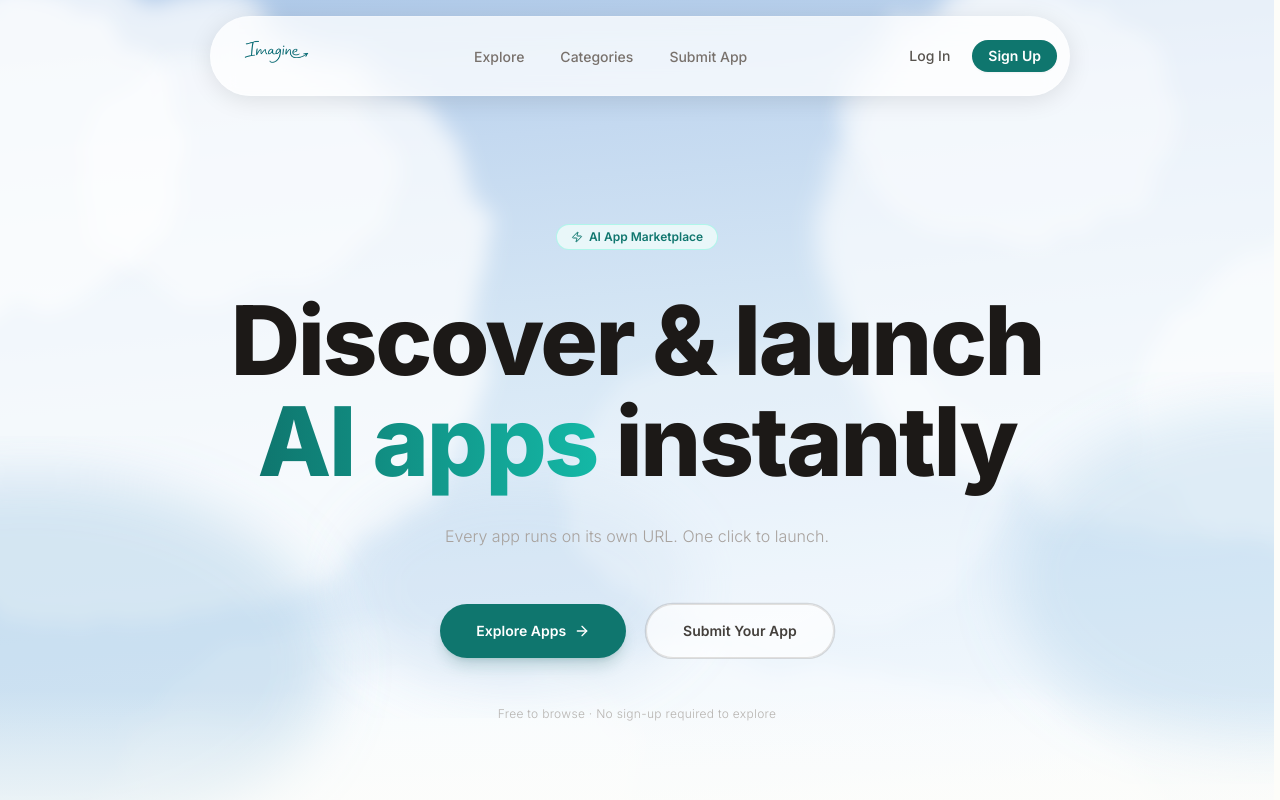
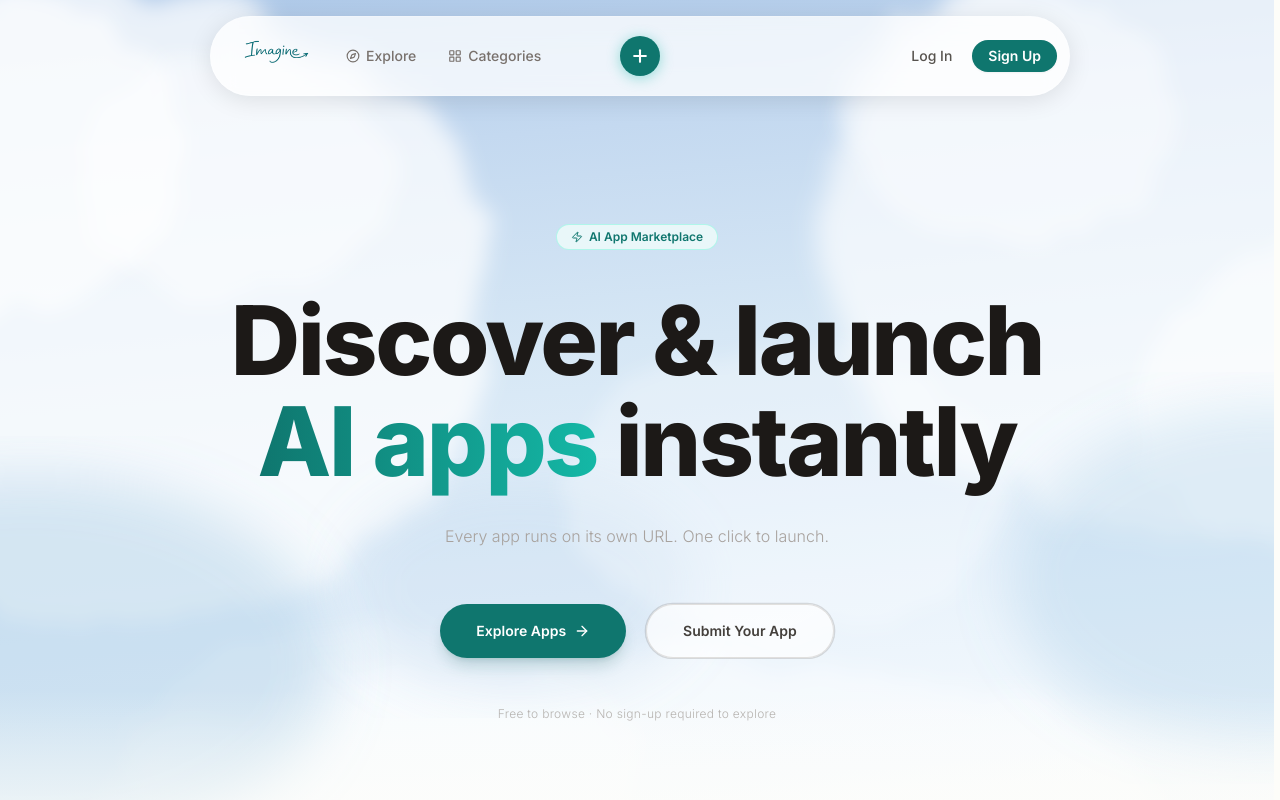
Before and after one commit to idomena/imagine-web, a Next.js app: page / in a window 1280 px wide. Shown: the top 800 px of the page. Built offline with nearby package versions, Linux system fonts and the light colour scheme; no server answers.

Commit message:
refactor: 3-column navbar layout with centered submit button

```diff
--- a/src/components/nav/Navbar.tsx
+++ b/src/components/nav/Navbar.tsx
@@ -4,16 +4,12 @@ import { useEffect, useRef, useState } from 'react'
 import Link from 'next/link'
 import Image from 'next/image'
 import { usePathname, useRouter } from 'next/navigation'
-import { LayoutDashboard, LogOut, Menu, X, LayoutGrid, Plus } from 'lucide-react'
+import {
+  LayoutDashboard, LogOut, Menu, X,
+  LayoutGrid, Compass, Plus,
+} from 'lucide-react'
 import { cn } from '@/lib/utils'
 import { useAuth } from '@/context/AuthContext'
-
-// Desktop center links (unchanged)
-const DESKTOP_NAV = [
-  { href: '/explore',    label: 'Explore'    },
-  { href: '/categories', label: 'Categories' },
-  { href: '/submit',     label: 'Submit App' },
-]
 
 export function Navbar() {
   const { user, logout, isLoading } = useAuth()
@@ -23,7 +19,7 @@ export function Navbar() {
   const [mobileOpen, setMobileOpen] = useState(false)
   const menuRef = useRef<HTMLDivElement>(null)
 
-  // Close drawer on outside click
+  // Close on outside click
   useEffect(() => {
     if (!mobileOpen) return
     const handler = (e: MouseEvent) => {
@@ -35,7 +31,7 @@ export function Navbar() {
     return () => document.removeEventListener('mousedown', handler)
   }, [mobileOpen])
 
-  // Close drawer on route change
+  // Close on navigation
   useEffect(() => { setMobileOpen(false) }, [pathname])
 
   function handleLogout() {
@@ -44,21 +40,25 @@ export function Navbar() {
   }
 
   const displayLabel = user?.displayName || user?.email?.split('@')[0] || ''
-  const exploreActive = pathname === '/explore' || pathname.startsWith('/explore/')
+  const isActive = (href: string) => pathname === href || pathname.startsWith(href + '/')
 
   return (
     <header className="fixed top-3 sm:top-4 left-1/2 -translate-x-1/2 z-50 w-[calc(100%-24px)] sm:w-[calc(100%-48px)] max-w-[860px]">
       <nav className={cn(
-        'flex items-center rounded-full px-2.5 sm:px-3',
-        'bg-white/75 backdrop-blur-md',
+        // 3-column flex: [flex-1 left] [shrink-0 center] [flex-1 right]
+        'flex items-center px-2.5 sm:px-3',
+        'rounded-full bg-white/75 backdrop-blur-md',
         'border border-white/20',
         'shadow-[0_4px_24px_rgba(0,0,0,0.10)]',
       )}>
 
-        {/* ── Logo ──────────────────────────────────────────────────────────── */}
+        {/* ══ LEFT COLUMN — flex-1 ════════════════════════════════════════════ */}
+        <div className="flex flex-1 items-center gap-0.5 sm:gap-1 min-w-0 py-1">
+
+          {/* Logo */}
           <Link
             href="/"
-          className="flex shrink-0 items-center hover:opacity-80 transition-opacity py-1"
+            className="flex shrink-0 items-center hover:opacity-80 transition-opacity"
             aria-label="Imagine — home"
           >
             <Image
@@ -66,88 +66,89 @@ export function Navbar() {
               alt="Imagine"
               width={233}
               height={70}
-            // 30 % taller on mobile; capped at 150 px wide so it doesn't crowd the row
-            className="h-[62px] w-auto max-w-[150px] sm:max-w-none sm:h-[70px] object-contain object-left"
+              // 30 % taller than original 48px; capped at 120px wide on mobile
+              // so the '+' center button always has clear breathing room
+              className="h-[62px] w-auto max-w-[120px] sm:max-w-none sm:h-[70px] object-contain object-left"
               priority
             />
           </Link>
 
-        {/* ── Mobile: Explore text link — always visible ─────────────────── */}
+          {/* Explore — text on desktop, icon on mobile */}
           <Link
             href="/explore"
             className={cn(
-            'md:hidden ml-1.5 shrink-0 px-3 py-1.5 text-sm font-medium rounded-full transition-all duration-150',
-            exploreActive
-              ? 'bg-stone-900 text-white'
-              : 'text-stone-600 hover:text-stone-900 hover:bg-stone-100',
-          )}
-        >
-          Explore
-        </Link>
-
-        {/* ── Spacer ────────────────────────────────────────────────────────── */}
-        <div className="flex-1" />
-
-        {/* ── Desktop center nav ────────────────────────────────────────────── */}
-        <ul className="hidden md:flex items-center gap-1" role="list">
-          {DESKTOP_NAV.map(({ href, label }) => {
-            const active = pathname === href || pathname.startsWith(href + '/')
-            return (
-              <li key={href}>
-                <Link
-                  href={href}
-                  className={cn(
-                    'px-4 py-1.5 text-sm font-medium rounded-full transition-all duration-150',
-                    active
+              'flex shrink-0 items-center gap-1.5 rounded-full transition-all duration-150',
+              // Mobile: icon only (compact square)
+              'p-2 md:px-3.5 md:py-1.5',
+              isActive('/explore')
                 ? 'bg-stone-900 text-white'
                 : 'text-stone-500 hover:text-stone-900 hover:bg-stone-100',
             )}
+            title="Explore"
           >
-                  {label}
+            <Compass className="h-[15px] w-[15px] md:h-3.5 md:w-3.5 shrink-0" aria-hidden />
+            <span className="hidden md:inline text-sm font-medium">Explore</span>
           </Link>
-              </li>
-            )
-          })}
-        </ul>
 
-        {/* ── Spacer ────────────────────────────────────────────────────────── */}
-        <div className="flex-1" />
+          {/* Categories — text on desktop, icon on mobile */}
+          <Link
+            href="/categories"
+            className={cn(
+              'flex shrink-0 items-center gap-1.5 rounded-full transition-all duration-150',
+              'p-2 md:px-3.5 md:py-1.5',
+              isActive('/categories')
+                ? 'bg-stone-900 text-white'
+                : 'text-stone-500 hover:text-stone-900 hover:bg-stone-100',
+            )}
+            title="Categories"
+          >
+            <LayoutGrid className="h-[15px] w-[15px] md:h-3.5 md:w-3.5 shrink-0" aria-hidden />
+            <span className="hidden md:inline text-sm font-medium">Categories</span>
+          </Link>
 
-        {/* ── Mobile: teal '+' Submit button ────────────────────────────────── */}
+        </div>
+
+        {/* ══ CENTER COLUMN — shrink-0, always centered via flex-1 siblings ═══ */}
+        <div className="flex shrink-0 items-center justify-center px-3 sm:px-4">
           <Link
             href="/submit"
             className={cn(
-            'md:hidden mr-1 flex h-8 w-8 shrink-0 items-center justify-center rounded-full',
-            'bg-teal-700 text-white hover:bg-teal-600 active:scale-95 transition-all',
-            'shadow-[0_2px_8px_rgba(20,184,166,0.40)]',
+              'flex h-9 w-9 sm:h-10 sm:w-10 items-center justify-center rounded-full shrink-0',
+              'bg-teal-700 text-white',
+              'hover:bg-teal-600 active:scale-95 transition-all duration-150',
+              'shadow-[0_2px_14px_rgba(20,184,166,0.42)]',
             )}
             aria-label="Submit an app"
             title="Submit App"
           >
-          <Plus className="h-[18px] w-[18px]" strokeWidth={2.5} aria-hidden />
+            <Plus className="h-[18px] w-[18px] sm:h-5 sm:w-5" strokeWidth={2.5} aria-hidden />
           </Link>
+        </div>
 
-        {/* ── Auth area ─────────────────────────────────────────────────────── */}
+        {/* ══ RIGHT COLUMN — flex-1, content pushed to end ════════════════════ */}
+        <div className="flex flex-1 items-center justify-end gap-1">
+
           {isLoading ? (
-          <div className="h-8 w-8 sm:w-32 animate-pulse rounded-full bg-stone-100" />
+            <div className="h-8 w-8 sm:w-28 animate-pulse rounded-full bg-stone-100" />
+
           ) : user ? (
-          <div className="flex items-center gap-1">
-
-            {/* Dashboard — icon + label on desktop only */}
+            <>
+              {/* Dashboard — full label on desktop, hidden on mobile (in hamburger) */}
               <Link
                 href="/dashboard"
-              className="hidden sm:flex items-center gap-1.5 px-3 py-1.5 text-sm font-medium text-stone-500 rounded-full hover:bg-stone-100 hover:text-stone-900 transition-colors"
+                className={cn(
+                  'hidden sm:flex items-center gap-1.5 rounded-full px-3 py-1.5 text-sm font-medium transition-colors',
+                  isActive('/dashboard')
+                    ? 'bg-stone-100 text-stone-900'
+                    : 'text-stone-500 hover:bg-stone-100 hover:text-stone-900',
+                )}
               >
                 <LayoutDashboard className="h-3.5 w-3.5" aria-hidden />
                 Dashboard
               </Link>
 
-            {/* Avatar — full chip on desktop, bare circle on mobile */}
-            <div className={cn(
-              'flex items-center rounded-full',
-              'border border-stone-200 bg-stone-50',
-              'p-1 sm:pl-1.5 sm:pr-3 gap-1.5',
-            )}>
+              {/* Avatar — chip with name on desktop, bare circle on mobile */}
+              <div className="flex items-center gap-1.5 rounded-full border border-stone-200 bg-stone-50 p-1 sm:pl-1.5 sm:pr-3">
                 {user.avatarUrl ? (
                   <Image
                     src={user.avatarUrl}
@@ -162,8 +163,7 @@ export function Navbar() {
                     {displayLabel[0] ?? '?'}
                   </div>
                 )}
-              {/* Name hidden on mobile */}
-              <span className="hidden sm:inline max-w-[90px] truncate text-xs font-medium text-stone-700">
+                <span className="hidden sm:inline max-w-[88px] truncate text-xs font-medium text-stone-700">
                   {displayLabel}
                 </span>
               </div>
@@ -177,30 +177,8 @@ export function Navbar() {
                 <LogOut className="h-3.5 w-3.5" aria-hidden />
               </button>
 
-          </div>
-        ) : (
-          <div className="flex items-center gap-1 sm:gap-1.5">
-            <Link
-              href="/sign-in"
-              className="px-3 sm:px-4 py-1.5 text-sm font-medium text-stone-600 rounded-full hover:bg-stone-100 transition-colors"
-            >
-              Log In
-            </Link>
-            {/* Sign Up hidden on mobile — surfaced in hamburger */}
-            <Link
-              href="/sign-up"
-              className={cn(
-                'hidden sm:inline-flex px-4 py-1.5 text-sm font-semibold rounded-full',
-                'bg-teal-700 text-white hover:bg-teal-600 transition-colors shadow-sm',
-              )}
-            >
-              Sign Up
-            </Link>
-          </div>
-        )}
-
-        {/* ── Mobile hamburger — secondary links only ────────────────────────── */}
-        <div ref={menuRef} className="relative md:hidden ml-1">
+              {/* Mobile hamburger — Dashboard + Sign out */}
+              <div ref={menuRef} className="relative sm:hidden">
                 <button
                   type="button"
                   onClick={() => setMobileOpen(v => !v)}
@@ -214,7 +192,6 @@ export function Navbar() {
                   }
                 </button>
 
-          {/* Dropdown */}
                 {mobileOpen && (
                   <div className={cn(
                     'absolute right-0 top-[calc(100%+10px)] w-52',
@@ -224,28 +201,11 @@ export function Navbar() {
                     'shadow-[0_8px_32px_rgba(0,0,0,0.13)]',
                     'py-1.5',
                   )}>
-
-              {/* Categories */}
-              <Link
-                href="/categories"
-                className={cn(
-                  'flex items-center gap-3 px-4 py-2.5 text-sm font-medium transition-colors',
-                  pathname === '/categories' || pathname.startsWith('/categories/')
-                    ? 'bg-stone-100 text-stone-900'
-                    : 'text-stone-600 hover:bg-stone-50 hover:text-stone-900',
-                )}
-              >
-                <LayoutGrid className="h-4 w-4 shrink-0" aria-hidden />
-                Categories
-              </Link>
-
-              {/* Dashboard — mobile only (hidden in pill on mobile) */}
-              {user && (
                     <Link
                       href="/dashboard"
                       className={cn(
                         'flex items-center gap-3 px-4 py-2.5 text-sm font-medium transition-colors',
-                    pathname === '/dashboard' || pathname.startsWith('/dashboard/')
+                        isActive('/dashboard')
                           ? 'bg-stone-100 text-stone-900'
                           : 'text-stone-600 hover:bg-stone-50 hover:text-stone-900',
                       )}
@@ -253,11 +213,6 @@ export function Navbar() {
                       <LayoutDashboard className="h-4 w-4 shrink-0" aria-hidden />
                       Dashboard
                     </Link>
-              )}
-
-              {/* Sign out */}
-              {user && (
-                <>
                     <div className="mx-3 my-1 h-px bg-stone-100" />
                     <button
                       type="button"
@@ -267,24 +222,65 @@ export function Navbar() {
                       <LogOut className="h-4 w-4 shrink-0" aria-hidden />
                       Sign out
                     </button>
+                  </div>
+                )}
+              </div>
+            </>
+
+          ) : (
+            <>
+              <Link
+                href="/sign-in"
+                className="px-3 sm:px-4 py-1.5 text-sm font-medium text-stone-600 rounded-full hover:bg-stone-100 transition-colors"
+              >
+                Log In
+              </Link>
+              <Link
+                href="/sign-up"
+                className={cn(
+                  'hidden sm:inline-flex px-4 py-1.5 text-sm font-semibold rounded-full',
+                  'bg-teal-700 text-white hover:bg-teal-600 transition-colors shadow-sm',
+                )}
+              >
+                Sign Up
+              </Link>
+
+              {/* Mobile hamburger — Sign Up for guests */}
+              <div ref={menuRef} className="relative sm:hidden">
+                <button
+                  type="button"
+                  onClick={() => setMobileOpen(v => !v)}
+                  className="flex h-8 w-8 items-center justify-center rounded-full text-stone-500 hover:bg-stone-100 hover:text-stone-800 transition-colors"
+                  aria-label={mobileOpen ? 'Close menu' : 'Open menu'}
+                  aria-expanded={mobileOpen}
+                >
+                  {mobileOpen
+                    ? <X    className="h-[17px] w-[17px]" aria-hidden />
+                    : <Menu className="h-[17px] w-[17px]" aria-hidden />
+                  }
+                </button>
+
+                {mobileOpen && (
+                  <div className={cn(
+                    'absolute right-0 top-[calc(100%+10px)] w-52',
+                    'rounded-2xl overflow-hidden',
+                    'bg-white/95 backdrop-blur-xl',
+                    'border border-stone-200/70',
+                    'shadow-[0_8px_32px_rgba(0,0,0,0.13)]',
+                    'py-1.5',
+                  )}>
+                    <Link
+                      href="/sign-up"
+                      className="mx-2 my-1 flex items-center justify-center rounded-xl bg-teal-700 px-4 py-2.5 text-sm font-semibold text-white hover:bg-teal-600 transition-colors"
+                    >
+                      Sign Up
+                    </Link>
+                  </div>
+                )}
+              </div>
             </>
           )}
 
-              {/* Sign Up — for unauthenticated users on mobile */}
-              {!user && !isLoading && (
-                <>
-                  <div className="mx-3 my-1 h-px bg-stone-100" />
-                  <Link
-                    href="/sign-up"
-                    className="mx-2 mb-1 flex items-center justify-center rounded-xl bg-teal-700 px-4 py-2.5 text-sm font-semibold text-white hover:bg-teal-600 transition-colors"
-                  >
-                    Sign Up
-                  </Link>
-                </>
-              )}
-
-            </div>
-          )}
         </div>
 
       </nav>
```
Lines whose indentation alone changed are shown as unchanged.
